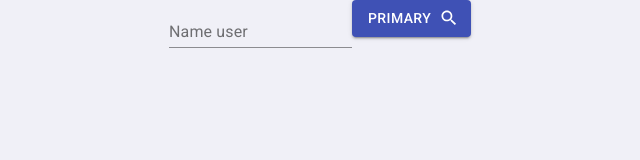
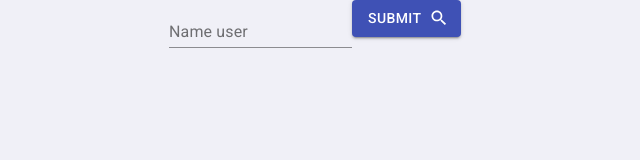
Before and after one commit to glayder/SearchingRepositoriesByUser_React, a React (Create React App) app: page / in a window 1280 px wide. Shown: the top 160 px of the page, without its empty margins (195-835 px from the left). Built offline with nearby package versions, Linux system fonts and the light colour scheme.

Commit message:
refactoring form

```diff
--- a/src/component/Form.tsx
+++ b/src/component/Form.tsx
@@ -6,25 +6,23 @@ import SearchIcon from '@material-ui/icons/Search';
 
 interface Props {
   setNameToFind: any;
-  getDataUser: any;
+  handleSubmit: any;
 }
 
 function Form(props: Props) {
   return (
-    <form noValidate autoComplete="off">
+    <form onSubmit={props.handleSubmit} noValidate autoComplete="off">
       <TextField
         onChange={e => props.setNameToFind(e.target.value)}
         label="Name user"
       />
       <Button
+        type="submit"
         endIcon={<SearchIcon />}
-        onClick={() => {
-          props.getDataUser();
-        }}
+        color="primary"
         variant="contained"
-        color="primary"
       >
-        Primary
+        Submit
       </Button>
     </form>
   );
--- a/src/page/main.tsx
+++ b/src/page/main.tsx
@@ -63,11 +63,6 @@ function Main() {
 
   const classes = useStyles();
 
-  function getDataUser() {
-    findUser();
-    findRepositories();
-  }
-
   async function findUser() {
     const userInfo = await fetch(`https://api.github.com/users/${nameToFind}`);
     const data = await userInfo.json();
@@ -103,12 +98,18 @@ function Main() {
     setOpen(false);
   }
 
+  function handleSubmit(event: React.FormEvent<HTMLInputElement>) {
+    event.preventDefault();
+    findUser();
+    findRepositories();
+  }
+
   if (loading) {
     return <h1>Loading</h1>;
   }
   return (
     <Container maxWidth="sm">
-      <Form setNameToFind={setNameToFind} getDataUser={getDataUser} />
+      <Form setNameToFind={setNameToFind} handleSubmit={handleSubmit} />
       <br />
       {user.public_repos && (
         <div>
```
